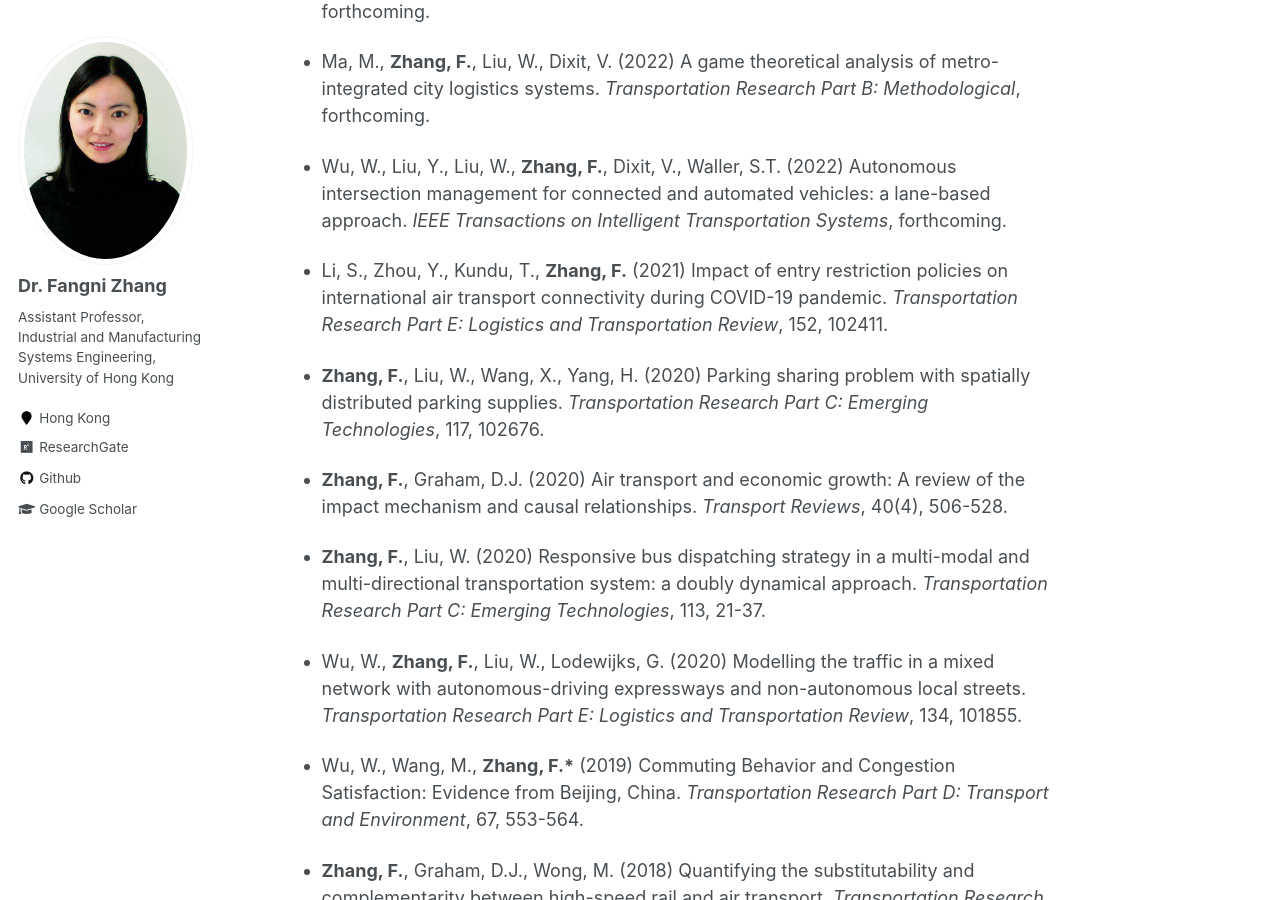
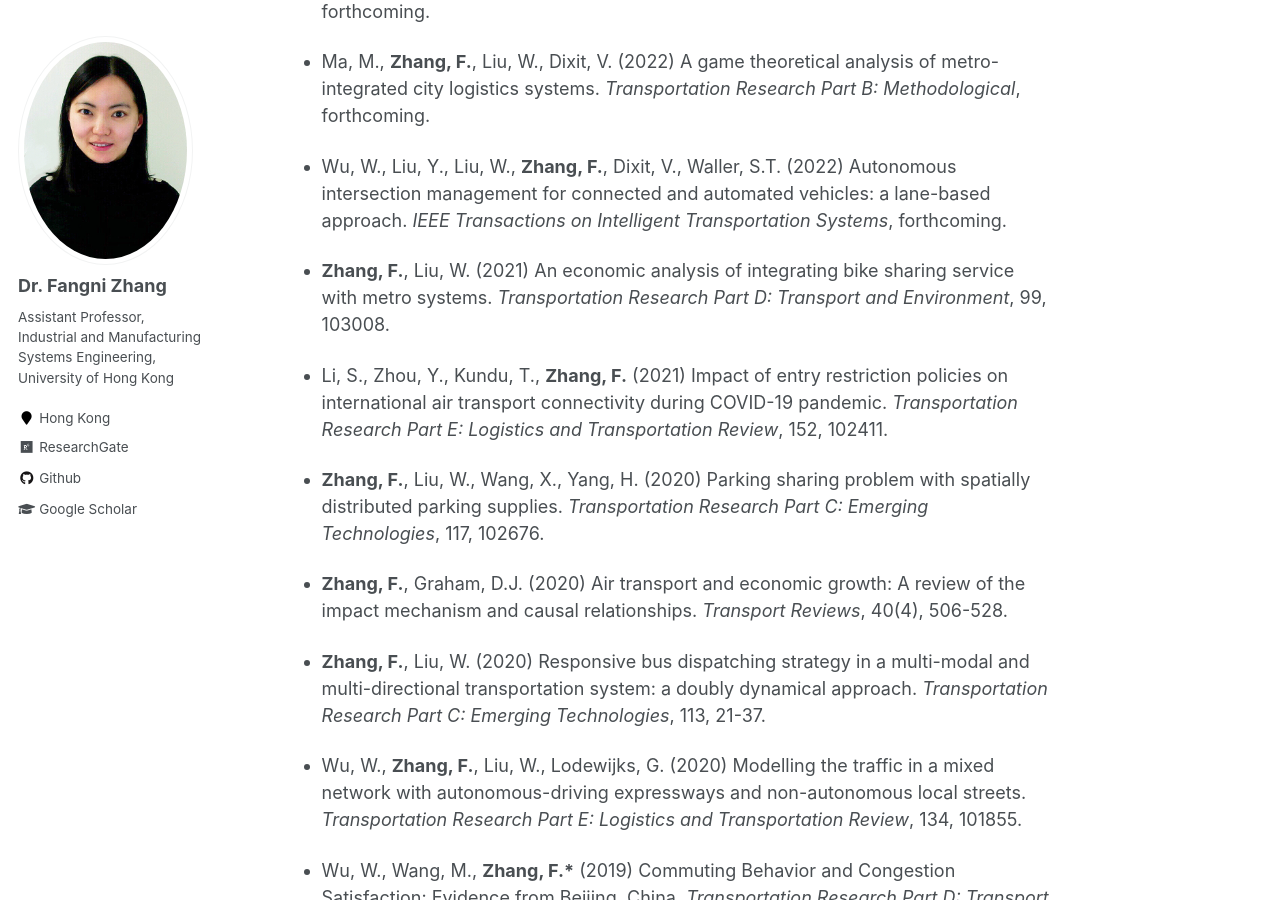
Before and after one commit to fangnizhang/fangnizhang.github.io, a Jekyll site: the page built from _pages/about.md, in a window 1280 px wide and 900 px high, scrolled down 1978 px. Built offline with Jekyll 4.4.1, drawn with Linux system fonts in a browser that asks for light colours.

Commit message:
Update about.md

```diff
--- a/_pages/about.md
+++ b/_pages/about.md
@@ -52,6 +52,8 @@ Selected Publications
 
 - Wu, W., Liu, Y., Liu, W., __Zhang, F.__, Dixit, V., Waller, S.T. (2022) Autonomous intersection management for connected and automated vehicles: a lane-based approach. *IEEE Transactions on Intelligent Transportation Systems*, forthcoming.
 
+- __Zhang, F.__, Liu, W. (2021) An economic analysis of integrating bike sharing service with metro systems. *Transportation Research Part D: Transport and Environment*, 99, 103008.
+
 - Li, S., Zhou, Y., Kundu, T., __Zhang, F.__ (2021) Impact of entry restriction policies on international air transport connectivity during COVID-19 pandemic. *Transportation Research Part E: Logistics and Transportation Review*, 152, 102411.
 
 - __Zhang, F.__, Liu, W., Wang, X., Yang, H. (2020) Parking sharing problem with spatially distributed parking supplies. *Transportation Research Part C: Emerging Technologies*, 117, 102676.
```
